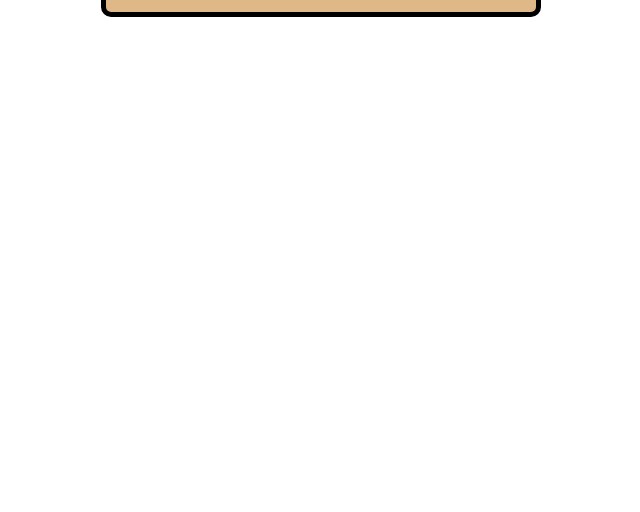
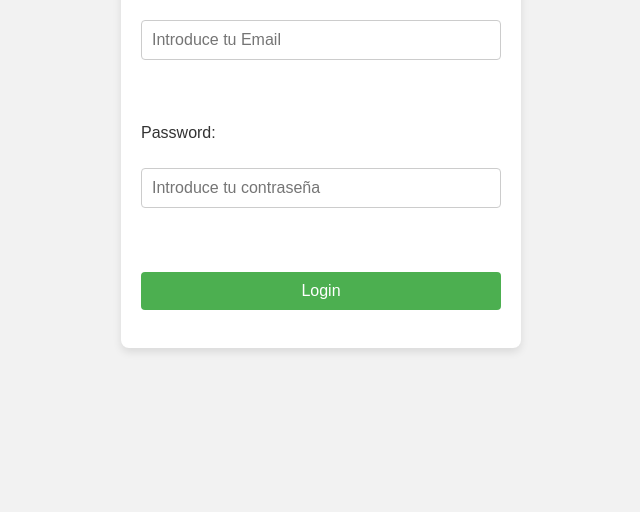
Before and after one commit to goyo1393/mis-ejercicios, a plain HTML site: page ejercicio008_funciones_y_metodos/index.html in a window 1280 px wide. Shown: the part 288-800 px from the top of the page, without its empty margins (319-959 px from the left). Drawn offline with Linux system fonts and the light colour scheme.

Commit message:
modificacion 05 07

```diff
--- a/ejercicio008_funciones_y_metodos/index.html
+++ b/ejercicio008_funciones_y_metodos/index.html
@@ -15,8 +15,10 @@
     <form onsubmit="login()">
       <label for="email"> Email:</label><br>
       <input type="text" id="email" name="email" placeholder="Introduce tu Email"><br><br>
+      <span id="emailError" class="error"></span><br><br>
       <label for="password">Password:</label><br>
       <input type="password" id="password" name="password" placeholder="Introduce tu contraseña"><br><br>
+      <span id="passwordError" class="error"></span><br><br>
       <input type="submit" value="Login"><br><br>
     </form>
   </div>
--- a/ejercicio008_funciones_y_metodos/style.css
+++ b/ejercicio008_funciones_y_metodos/style.css
@@ -1,19 +1,65 @@
-#principal {
-    border: black 5px solid;
-    display: block;
-    align-items: center;
-    width: 400px;
-    border-radius: 10px;
-    padding: 15px;
-    background-color: burlywood;
-    text-align: center;
-}
-
-input {
-    padding: 5px;
-}
-
 body {
+    font-family: Arial, sans-serif;
+    background-color: #f2f2f2;
     display: flex;
     justify-content: center;
-}
+    align-items: center;
+    height: 100vh;
+    margin: 0;
+  }
+
+  #principal {
+    background-color: #fff;
+    padding: 20px;
+    border-radius: 8px;
+    box-shadow: 0 4px 8px rgba(0, 0, 0, 0.1);
+    max-width: 400px;
+    width: 100%;
+    box-sizing: border-box;
+  }
+
+  h1 {
+    text-align: center;
+    color: #333;
+  }
+
+  label {
+    font-size: 16px;
+    color: #333;
+    margin-bottom: 8px;
+    display: block;
+  }
+
+  input[type="text"],
+  input[type="password"] {
+    width: 100%;
+    padding: 10px;
+    margin-bottom: 10px;
+    border: 1px solid #ccc;
+    border-radius: 4px;
+    box-sizing: border-box;
+    font-size: 16px;
+  }
+
+  input[type="submit"] {
+    width: 100%;
+    padding: 10px;
+    border: none;
+    border-radius: 4px;
+    background-color: #4CAF50;
+    color: white;
+    font-size: 16px;
+    cursor: pointer;
+  }
+
+  input[type="submit"]:hover {
+    background-color: #45a049;
+  }
+
+  .error {
+    color: red;
+    font-size: 14px;
+    margin-top: -10px;
+    margin-bottom: 10px;
+    display: block;
+  }
--- a/ejercicio008_funciones_y_metodos/validations.js
+++ b/ejercicio008_funciones_y_metodos/validations.js
@@ -1,11 +1,19 @@
 function emailValidation(email, password) {
+
+    emailError.textContent = '';
+    passwordError.textContent = '';
     if (email.indexOf("@") >= 0 & email.length > 5 & email.indexOf(".") >= 0) {
-        if (password.toLowerCase().indexOf("a") >= 0 | password.toLowerCase().includes("IBM") != true | password.length > 6) {
-            alert("Error en password")
+        errorMessage("", 'emailError');
+        if (password.toLowerCase().indexOf("a") >= 0 | password.toLowerCase().includes("IBM") != true | password.length < 6) {
+            errorMessage("", 'passwordError');
         } else {
-            alert("Correcto");
+            errorMessage("Error en Password", 'passwordError');
         }
     } else {
-        alert("Error en email");
+        errorMessage("Error en Email", 'emailError');
     }
 }
+
+function errorMessage (message, selector) {
+    document.querySelector(`#${selector}`).innerHTML = message;
+}
```
